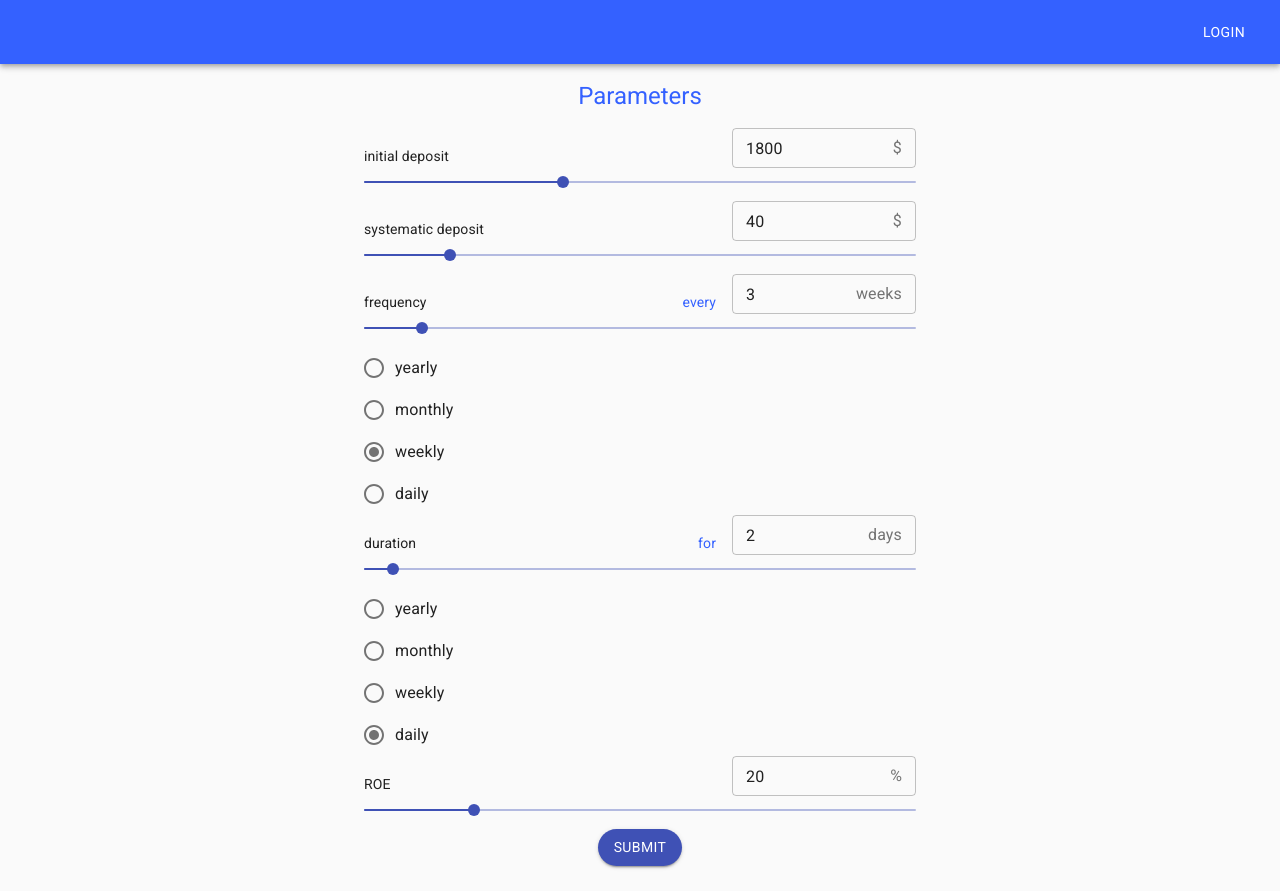
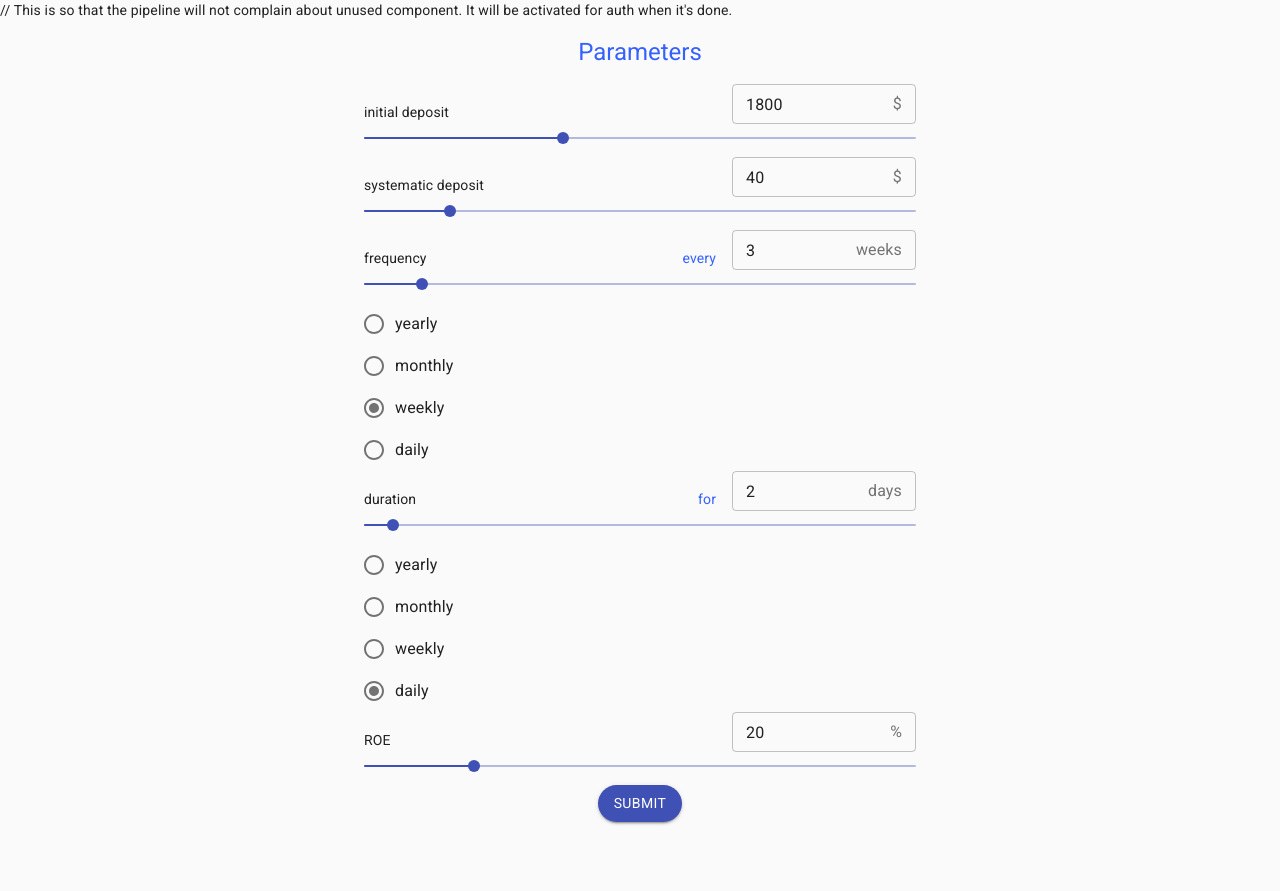
Before and after one commit to b-chmiel/metis-finance-calculator-ui, a React (Create React App) app: page / in a window 1280 px wide. After the commit the page ends 847 px from the top, so only its background shows below. Built offline with nearby package versions, Linux system fonts and the light colour scheme; no server answers.

Commit message:
disable navbar

```diff
--- a/src/views/InvestmentView/InvestmentView.tsx
+++ b/src/views/InvestmentView/InvestmentView.tsx
@@ -40,7 +40,8 @@ export const InvestmentView: React.FC = () => {
 
     return (
         <>
-            <NavBar />
+            {false && <NavBar />} // This is so that the pipeline will not complain about unused component. It will be activated for auth
+            when it's done.
             <Container maxWidth="sm">
                 {isFetching && (
                     <Box textAlign="center">
```
